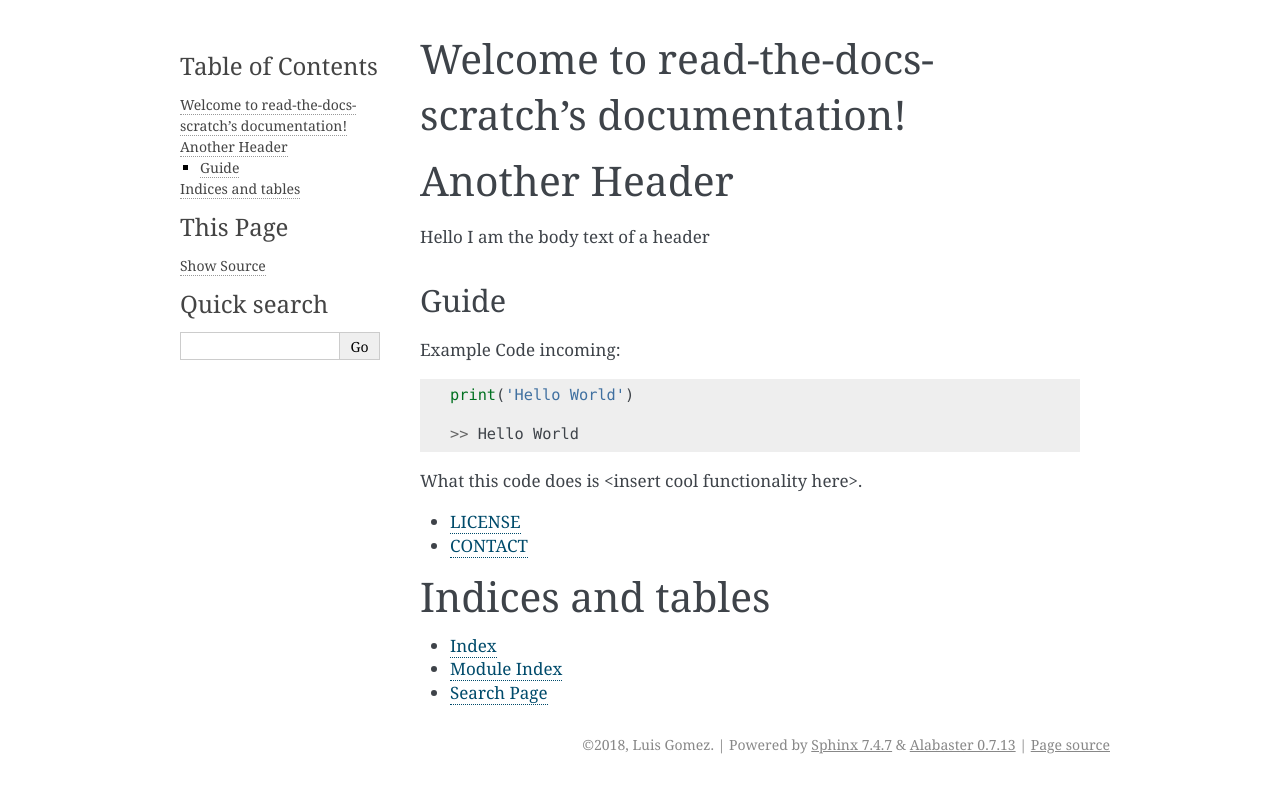
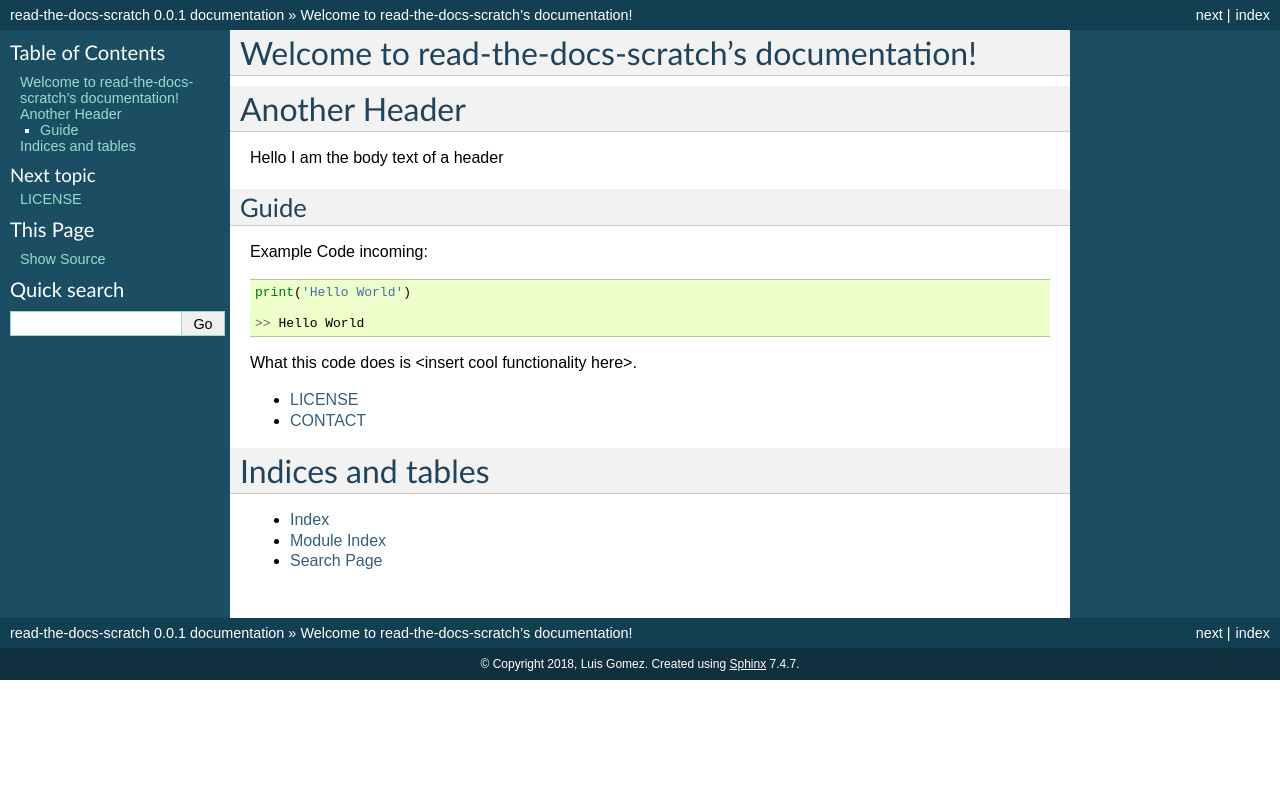
Before and after one commit to whoislewys/read-the-docs-scratch, a Sphinx documentation site: the page built from docs/source/index.rst, in a window 1280 px wide. Shown: the top 793 px of the page. Built offline with Sphinx 7.4.7, drawn with Linux system fonts in a browser that asks for light colours.

Commit message:
change theme

```diff
--- a/docs/source/conf.py
+++ b/docs/source/conf.py
@@ -75,7 +75,9 @@ pygments_style = 'sphinx'
 # The theme to use for HTML and HTML Help pages.  See the documentation for
 # a list of builtin themes.
 #
-html_theme = 'alabaster'
+# html_theme = 'alabaster'
+#html_style = 'default'
+html_theme = 'default'
 
 # Theme options are theme-specific and customize the look and feel of a theme
 # further.  For a list of options available for each theme, see the
```
